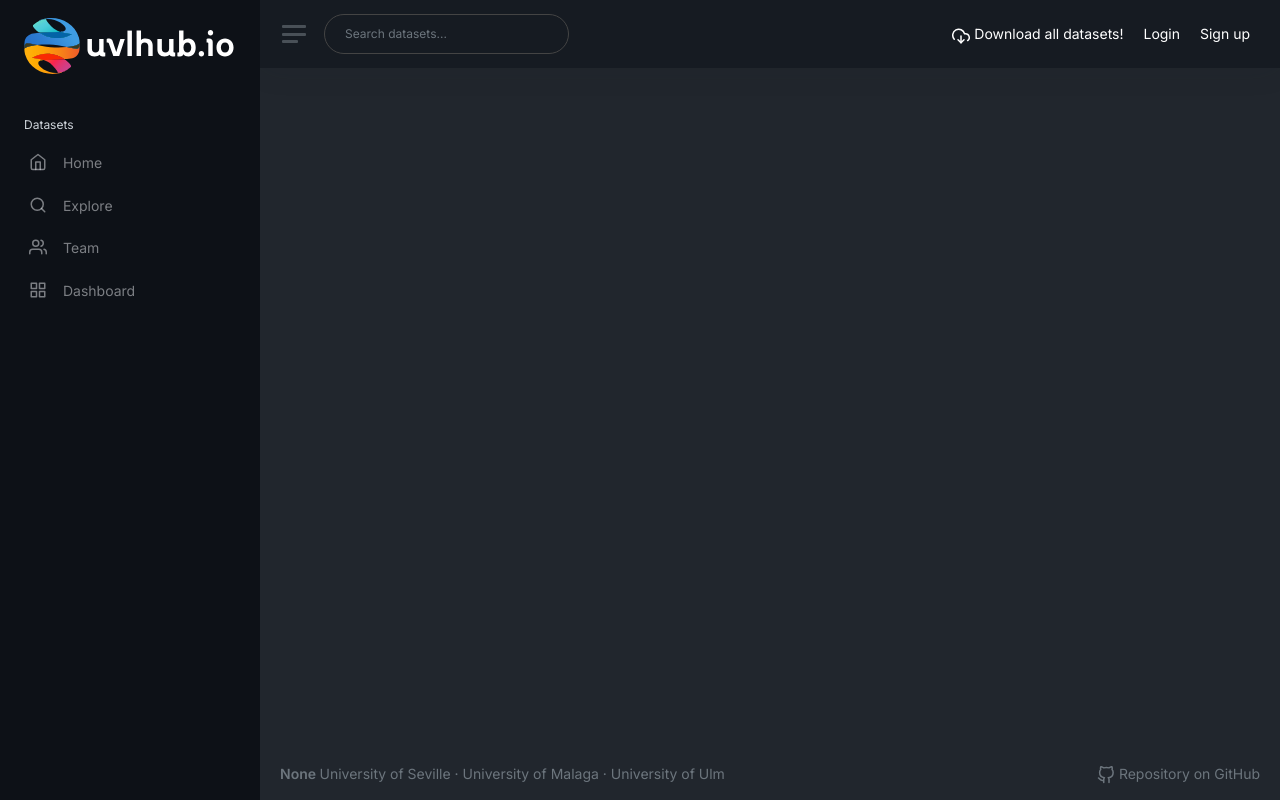
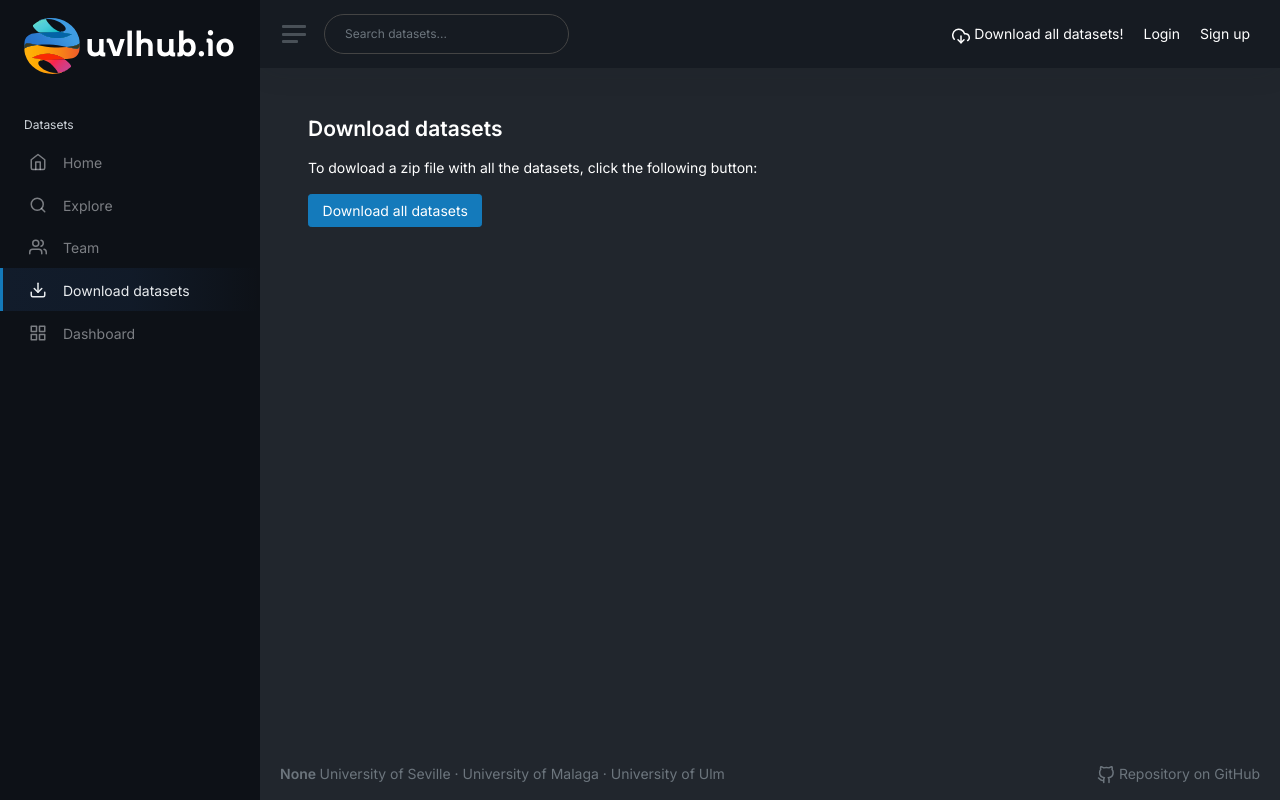
Before and after one commit to EGC-Serranito/serranito-hub, a Flask app: page /download in a window 1280 px wide. Run offline with Flask 3, Linux system fonts and the light colour scheme; parts of the project's set-up code (start-up, migrations or seed data) failed here and were passed over; some libraries are stand-ins or nearby versions.

Commit message:
feat: enhance download page with new content and navigation

```diff
--- a/app/modules/download/templates/download/index.html
+++ b/app/modules/download/templates/download/index.html
@@ -1,11 +1,12 @@
-{% extends "base_template.html" %}
-
-{% block title %}View download{% endblock %}
-
+{% extends "base_template.html" %} {% block title %}Download datasets{% endblock %}
 {% block content %}
 
+<h1 class="h3 mb-3"><b style="color: white">Download datasets</b></h1>
+
+<p>To dowload a zip file with all the datasets, click the following button:</p>
+
+<a href="/dataset/download/all" class="btn btn-primary">Download all datasets</a>
+
+
+
 {% endblock %}
-
-{% block scripts %}
-    <script src="{{ url_for('download.scripts') }}"></script>
-{% endblock %}
--- a/app/templates/base_template.html
+++ b/app/templates/base_template.html
@@ -70,6 +70,13 @@ chico sundermann">
                     <a class="sidebar-link" href="{{ url_for('team.index') }}">
                         <i class="align-middle" data-feather="users"></i> <span
                             class="align-middle">Team</span>
+                    </a>
+                </li>
+
+                <li class="sidebar-item {{ 'active' if request.endpoint == 'download.index' else '' }}">
+                    <a class="sidebar-link" href="{{ url_for('download.index') }}">
+                        <i class="align-middle" data-feather="download"></i> <span
+                            class="align-middle">Download datasets</span>
                     </a>
                 </li>
 
```
Also changed, not shown: app/modules/download/routes.py (line endings or trailing spaces).
